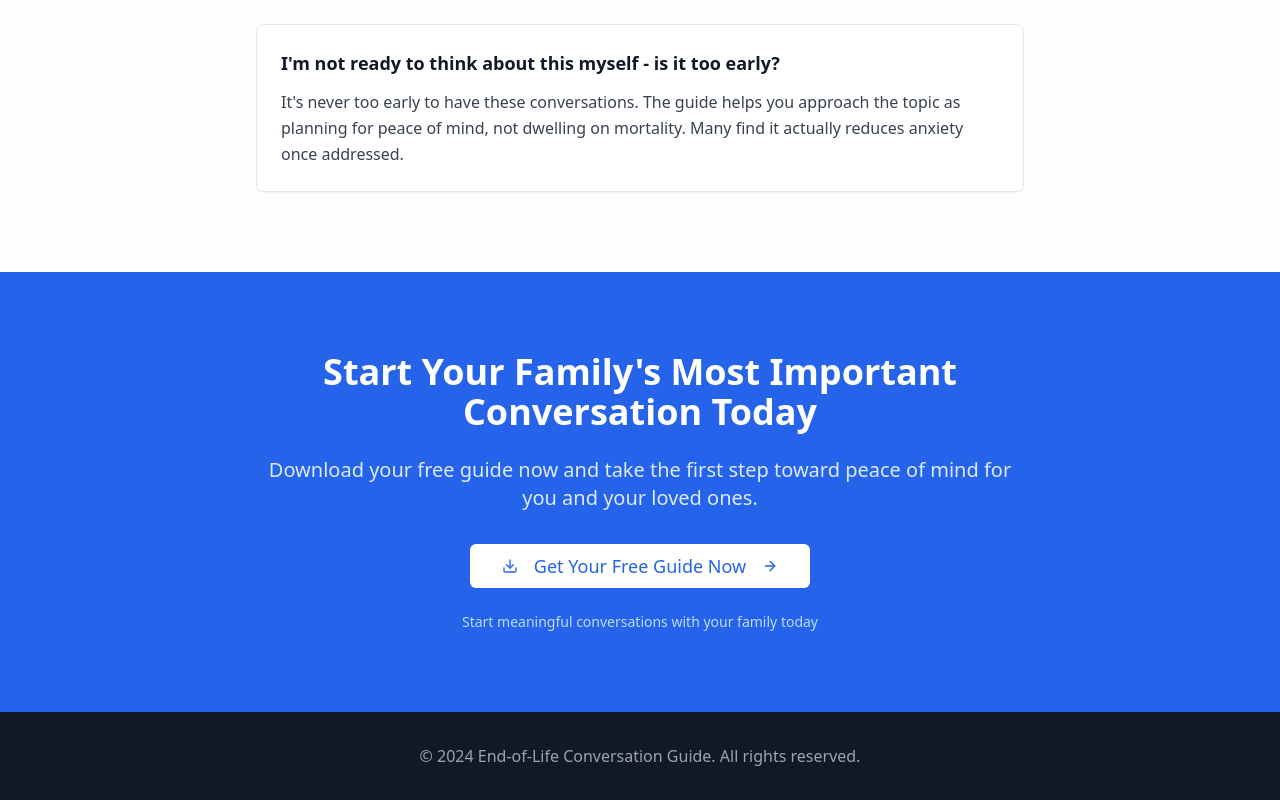
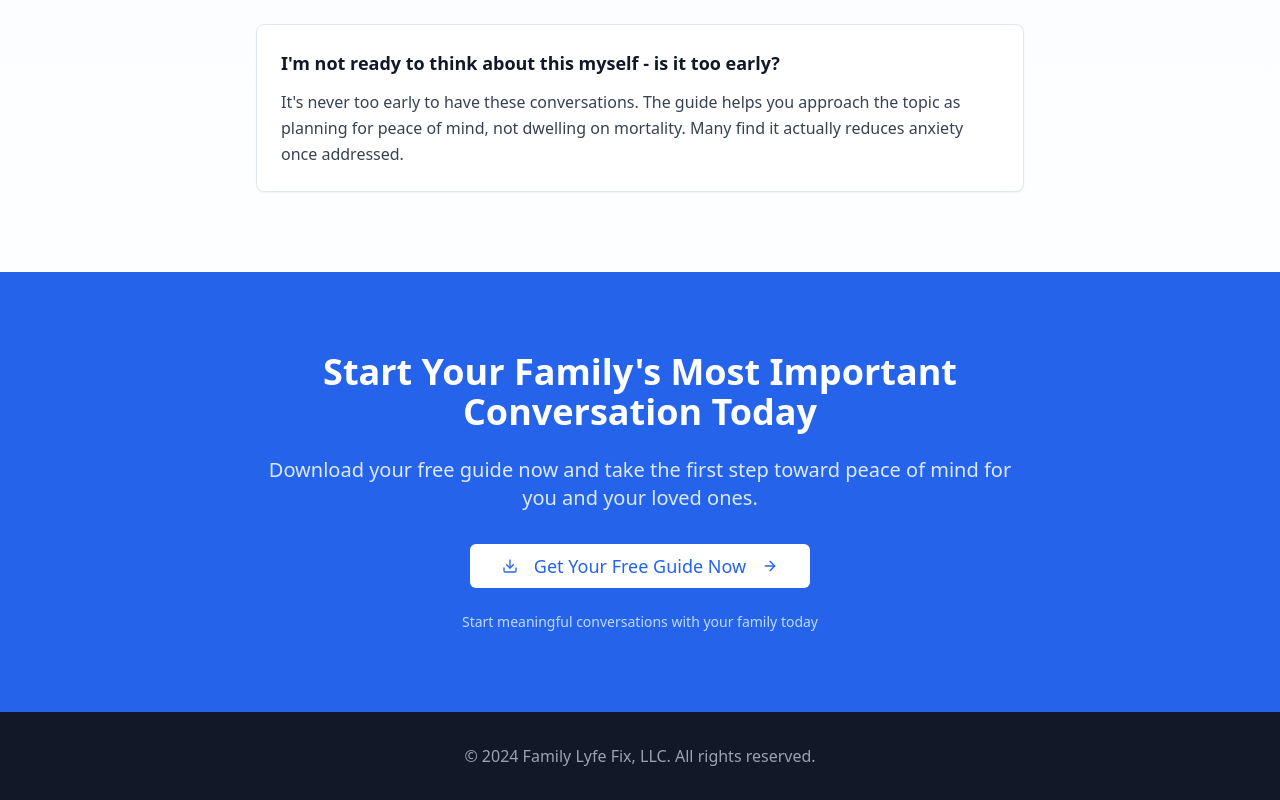
Before and after one commit to familylyfefix/end-of-life-conversation-starter-guide, a React (Vite) app: page / in a window 1280 px wide. Shown: the part 3826-4626 px from the top of the page. Built offline with nearby package versions, Linux system fonts and the light colour scheme.

Commit message:
Update copyright information
Updated the copyright notice in the footer to reflect the business name "Family Lyfe Fix, LLC".

```diff
--- a/src/pages/Index.tsx
+++ b/src/pages/Index.tsx
@@ -363,7 +363,7 @@ const Index = () => {
       <div className="bg-gray-900 py-8">
         <div className="container mx-auto px-4 text-center">
           <p className="text-gray-400">
-            © 2024 End-of-Life Conversation Guide. All rights reserved.
+            © 2024 Family Lyfe Fix, LLC. All rights reserved.
           </p>
         </div>
       </div>
```
